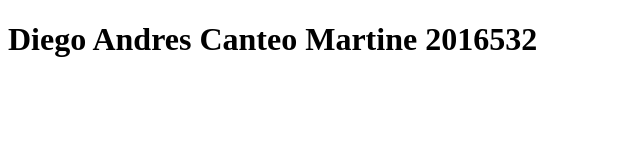
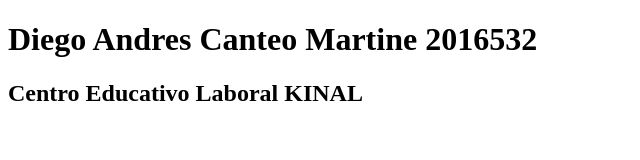
Before and after one commit to dcanteo2016532/IN5AM-V, a plain HTML site: page index.html in a window 1280 px wide. Shown: the whole page, without its empty margins (0-640 px from the left). Drawn offline with Linux system fonts and the light colour scheme.

Commit message:
Se agrefo el  Centro educativo

```diff
--- a/index.html
+++ b/index.html
@@ -7,5 +7,6 @@
 </head>
 <body>
     <h1>Diego Andres Canteo Martine 2016532</h1>
+    <h2>Centro Educativo Laboral KINAL</h2>
 </body>
 </html>
```
